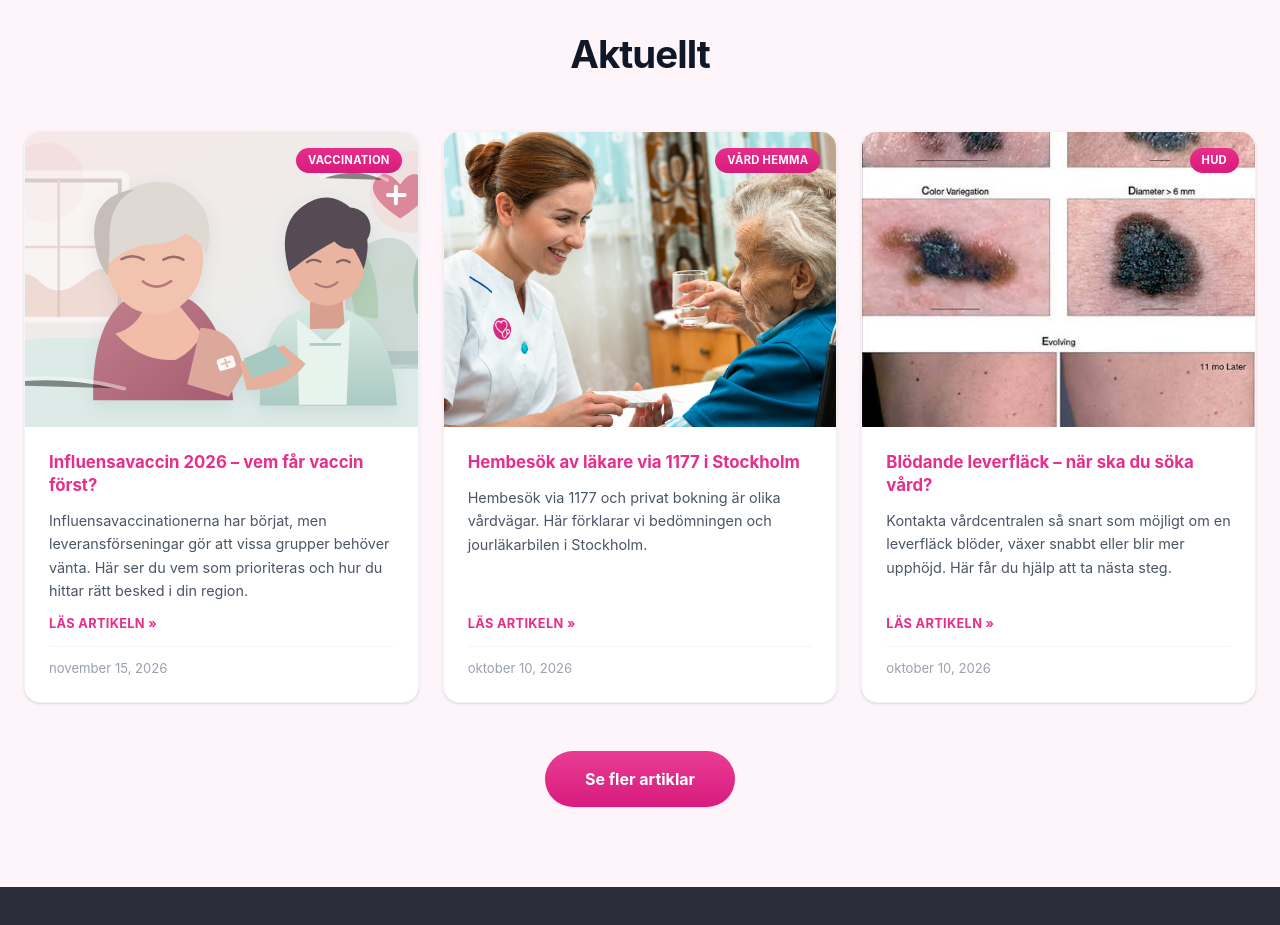
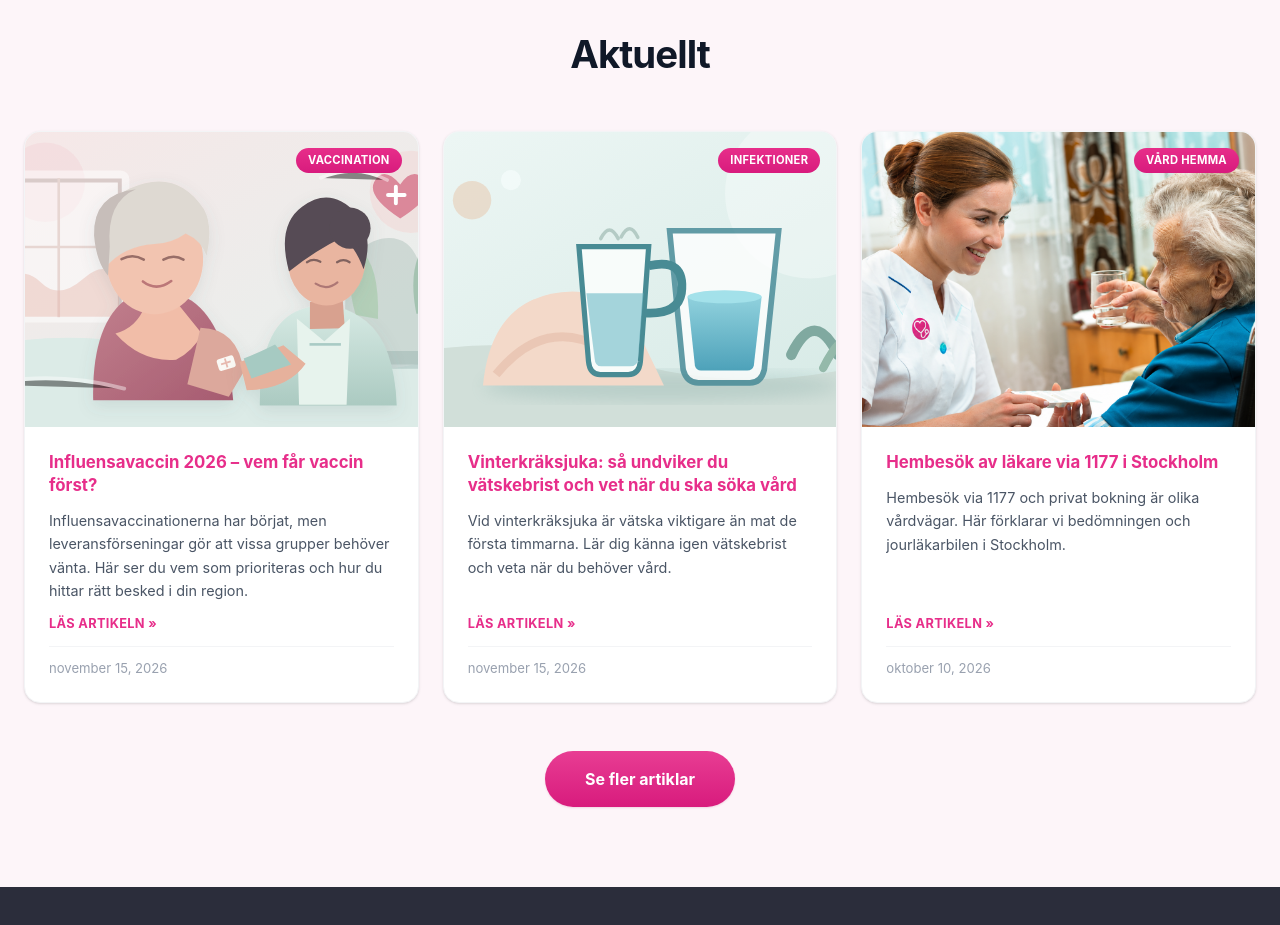
Before and after one commit to hannihalabi/hemlakare.se, a Next.js app: page / in a window 1280 px wide. Shown: the part 6960-7885 px from the top of the page. Built offline with nearby package versions, Linux system fonts and the light colour scheme.

Commit message:
Publish November 2026 winter gastroenteritis hydration guide with original illustration

```diff
--- a/src/data/articles/registry.ts
+++ b/src/data/articles/registry.ts
@@ -1,5 +1,6 @@
 import type { Article } from "./types";
 import influensavaccin2026 from "./influensavaccin-2026-vem-far-vaccin-forst";
+import vinterkraksjuka2026 from "./vinterkraksjuka-vatskebrist-nar-soka-vard-2026";
 import allergi from "./allergi-symtom-behandling";
 import baltros from "./baltros-symtom-behandling-vaccin";
 import bihaleinflammation from "./bihaleinflammation-symtom-behandling";
@@ -18,6 +19,7 @@ import searchGuide2 from "./vard-hemma-hembesok-hemsjukvard";
 
 const publishedArticles: Article[] = [
   influensavaccin2026,
+  vinterkraksjuka2026,
   searchGuide0,
   searchGuide1,
   searchGuide2,
--- /dev/null
+++ b/src/data/articles/vinterkraksjuka-vatskebrist-nar-soka-vard-2026.ts
@@ -0,0 +1,95 @@
+import type { Article } from "./types";
+
+const article: Article = {
+  "slug": "vinterkraksjuka-vatskebrist-nar-soka-vard-2026",
+  "title": "Vinterkräksjuka: så undviker du vätskebrist och vet när du ska söka vård",
+  "h1": "Vinterkräksjuka – hur mycket ska du dricka och när behövs vård?",
+  "seoTitle": "Vinterkräksjuka: vätska, egenvård och varningssignaler",
+  "metaDescription": "Magsjuk med kräkningar eller diarré? Läs hur du förebygger vätskebrist, vilka symtom som kräver vårdkontakt och hur du minskar smittan.",
+  "tag": "INFEKTIONER",
+  "date": "november 15, 2026",
+  "publishedAtIso": "2026-11-15",
+  "image": "/bilder/artiklar/vinterkraksjuka-vatska-2026.svg",
+  "imageAlt": "Egen redaktionell illustration av ett glas vatten, en vätskekanna och en mjuk filt i en lugn hemmiljö.",
+  "authorName": "Hemläkare.se redaktion",
+  "targetQuery": "vinterkräksjuka vätskebrist när söka vård",
+  "excerpt": "Vid vinterkräksjuka är vätska viktigare än mat de första timmarna. Lär dig känna igen vätskebrist och veta när du behöver vård.",
+  "summary": "Drick lite och ofta vid vinterkräksjuka. Vätskeersättning kan vara särskilt hjälpsam vid kraftig diarré. Kontakta 1177 eller vårdcentral vid tecken på vätskebrist, tilltagande svaghet eller långdragna besvär. Blodiga diarréer, hög feber med frossa eller svåra buksmärtor kräver snabb bedömning.",
+  "keyTakeaways": [
+    "Ta små klunkar ofta; börja med en matsked åt gången om du kräks.",
+    "Vätskeersättning kan vara bra vid kraftig diarré.",
+    "Torr mun, mörk urin och mindre urin än vanligt kan tyda på vätskebrist.",
+    "Kontakta vården vid kräkningar som inte avtar efter ett dygn eller diarré i mer än en vecka.",
+    "Blodiga diarréer, hög feber med frossa eller ihållande svår buksmärta kräver skyndsam vård."
+  ],
+  "body": "Vinterkräksjuka orsakas vanligen av calicivirus och ger ofta plötsliga kräkningar, diarré och illamående. De flesta blir bättre inom några dagar. Det viktigaste hemma är att ersätta vätskan som kroppen förlorar. Du behöver inte försöka äta en vanlig måltid direkt. Börja i stället med små mängder dryck ofta och öka försiktigt när illamåendet lättar. Råden gäller i första hand vuxna; spädbarn och små barn behöver bedömas utifrån sin ålder och sitt allmäntillstånd.",
+  "sections": [
+    {
+      "id": "drick-lite-ofta",
+      "title": "Vad ska du dricka när du kräks?",
+      "body": [
+        "Börja med små klunkar vatten ofta. Om du har svårt att behålla vätskan kan du prova en matsked åt gången. Öka gradvis när magen tillåter det. Det är bättre att få i sig lite upprepade gånger än att försöka dricka ett stort glas på en gång.",
+        "Vid kraftig diarré kan vätskeersättning vara ett bra alternativ eftersom den ersätter både vätska och salter. Följ doseringen på förpackningen. Ät vanlig mat i små portioner när aptiten återkommer."
+      ]
+    },
+    {
+      "id": "tecken-vatskebrist",
+      "title": "Så känner du igen vätskebrist",
+      "body": [
+        "Törst, torr mun, mindre urin än vanligt och mörk urin kan vara tecken på vätskebrist. Du kan också känna dig ovanligt trött och svag. Äldre personer är särskilt känsliga för uttorkning.",
+        "Om du har svårt att dricka eller tecken på vätskebrist ska du kontakta vårdcentral eller ringa 1177 för rådgivning. Har du diabetes, hjärtsvikt eller tar läkemedel för annan allvarlig sjukdom bör du också kontakta vården vid magsjuka, eftersom sjukdom och vätskeförlust kan påverka behandlingen. Ändra inte läkemedel på egen hand."
+      ]
+    },
+    {
+      "id": "nar-soka-vard",
+      "title": "När ska du söka vård?",
+      "body": [
+        "Kontakta vårdcentral eller 1177 om kräkningarna pågår mer än ett dygn utan att avta, om diarrén varar längre än en vecka eller om du blir mycket trött och svag. Sök vård tidigare om du inte får i dig tillräckligt med vätska.",
+        "Kontakta genast vårdcentral eller jouröppen mottagning vid blodiga diarréer, hög feber och frossa eller svår buksmärta som inte går över efter kräkning eller diarré. Om mottagningen är stängd, sök akutmottagning. Ring 112 vid livshotande tillstånd, exempelvis medvetslöshet. Ring mottagningen innan du åker dit eftersom vinterkräksjuka smittar lätt."
+      ]
+    },
+    {
+      "id": "minska-smitta",
+      "title": "Hur skyddar du andra hemma?",
+      "body": [
+        "Tvätta händerna noggrant med tvål och vatten, särskilt efter toalettbesök och före matlagning. Håll rent på toaletten och ytor som ofta berörs. Undvik att laga mat åt andra när du är sjuk.",
+        "Stanna hemma tills du är frisk och följ aktuella råd från 1177 och din arbetsplats eller förskola om återgång. Om någon i hushållet är äldre eller har en allvarlig sjukdom är det extra viktigt att minska kontakten under pågående symtom."
+      ]
+    },
+    {
+      "id": "inte-alltid-vinterkraksjuka",
+      "title": "Är alla kräkningar vinterkräksjuka?",
+      "body": [
+        "Nej. Kräkningar och diarré kan även bero på andra infektioner eller orsaker. Ihållande stark buksmärta, blod i avföringen eller tydlig försämring är skäl att inte bara avvakta hemma. Vården bedömer om provtagning eller annan utredning behövs."
+      ]
+    }
+  ],
+  "faq": [
+    {
+      "question": "Är vätskeersättning bättre än vatten?",
+      "answer": "Vid kraftig diarré kan vätskeersättning vara särskilt bra eftersom du förlorar både vätska och salter. Vid lindrig magsjuka går det ofta bra att dricka vatten i små mängder ofta."
+    },
+    {
+      "question": "Hur länge kan jag kräkas innan jag kontaktar vården?",
+      "answer": "Kontakta vårdcentral eller 1177 om du kräks mer än ett dygn utan att det avtar. Sök tidigare vid tecken på vätskebrist eller om du inte får i dig dryck."
+    },
+    {
+      "question": "När ska jag söka akut?",
+      "answer": "Vid blodiga diarréer, hög feber och frossa eller svåra buksmärtor som inte går över behövs snabb bedömning. Ring 112 vid livshotande tillstånd."
+    }
+  ],
+  "sources": [
+    {
+      "title": "Vinterkräksjuka – calicivirus",
+      "publisher": "1177",
+      "url": "https://www.1177.se/Stockholm/sjukdomar--besvar/mage-och-tarm/infektioner-i-mage-och-tarmar/vinterkraksjuka--calicivirus/"
+    },
+    {
+      "title": "Magsjuka – diarré och kräkningar",
+      "publisher": "1177",
+      "url": "https://www.1177.se/sjukdomar--besvar/mage-och-tarm/magsjuka-och-krakningar/magsjuka--diarre-och-krakningar/"
+    }
+  ]
+};
+
+export default article;
```
Also changed, not shown: public/bilder/artiklar/vinterkraksjuka-vatska-2026.svg (added).
